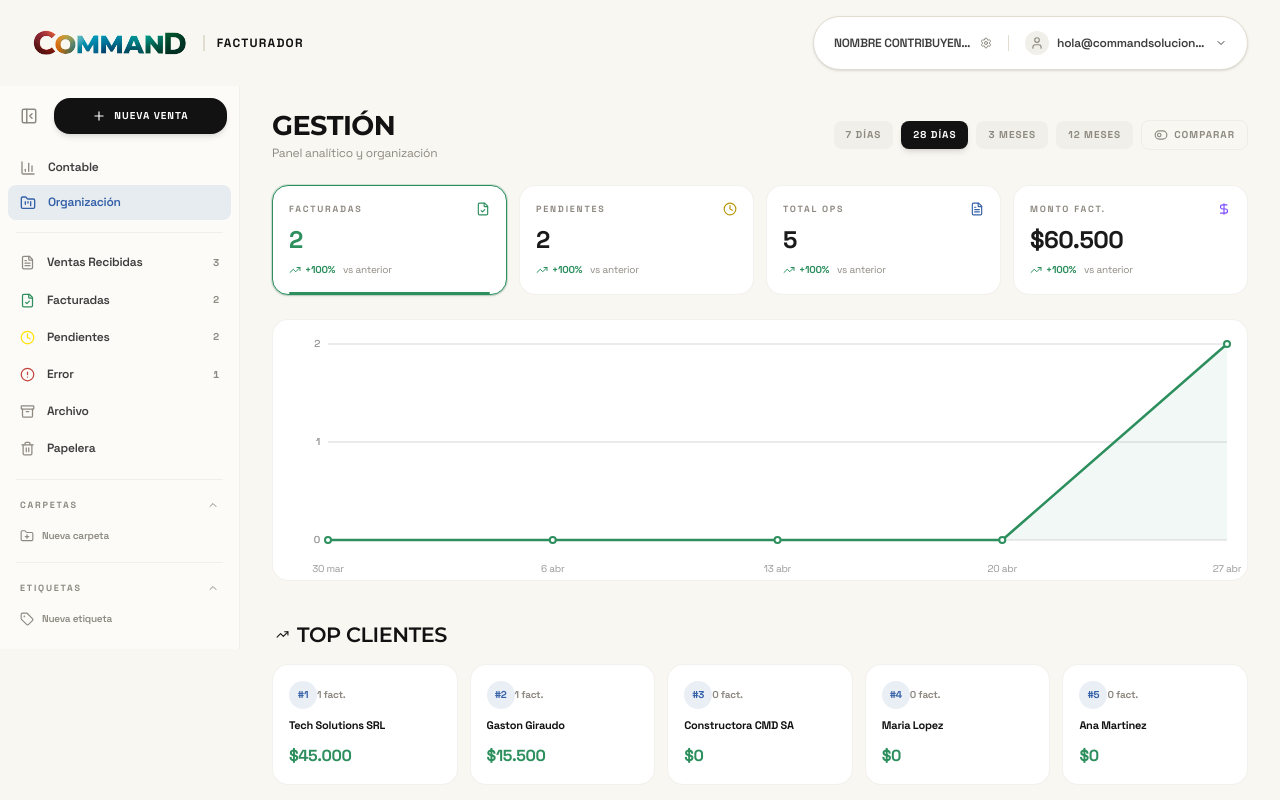
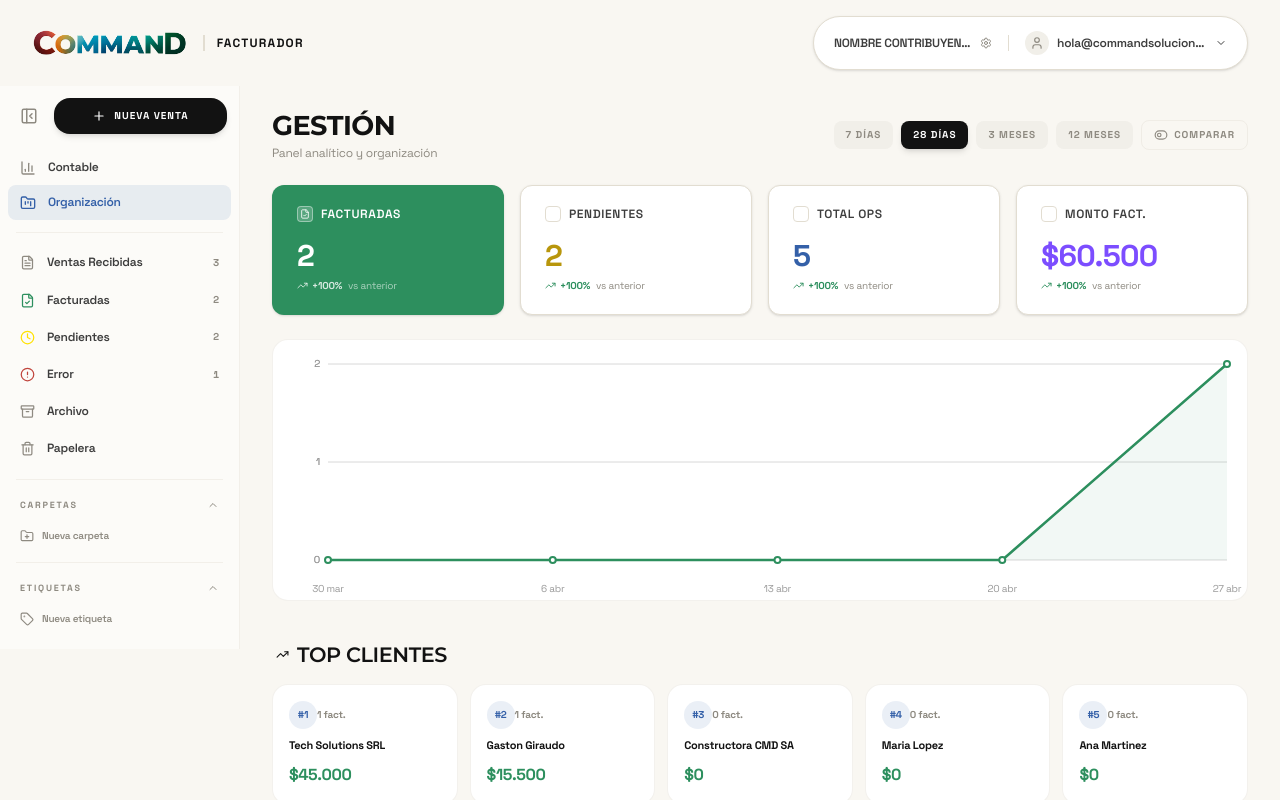
Before and after one commit to curiosidadparlante-jpg/demofacturador, a React (Vite) app: page / in a window 1280 px wide. Both pictures are taken after a click on the button "Organización". Shown: the top 800 px of the page. Built offline with nearby package versions, Linux system fonts and the light colour scheme.

Commit message:
style: update analytics cards to match contable cards

```diff
--- a/src/components/AnalyticsDashboard.jsx
+++ b/src/components/AnalyticsDashboard.jsx
@@ -10,10 +10,10 @@ const PRESETS = [
 ]
 
 const METRICS = {
-  facturadas: { color: '#2D8F5E', label: 'Facturadas', icon: FileCheck, format: v => v, isMoney: false },
-  pendientes: { color: '#b8960c', label: 'Pendientes', icon: Clock, format: v => v, isMoney: false },
-  total: { color: '#3460A8', label: 'Total Ops', icon: FileText, format: v => v, isMoney: false },
-  monto: { color: '#7C4DFF', label: 'Monto Fact.', icon: DollarSign, format: v => `$${Number(v||0).toLocaleString('es-AR')}`, isMoney: true },
+  facturadas: { color: '#2D8F5E', bgClass: 'bg-green', textClass: 'text-green', label: 'Facturadas', icon: FileCheck, format: v => v, isMoney: false },
+  pendientes: { color: '#FFE100', bgClass: 'bg-yellow', textClass: 'text-[#b8960c]', label: 'Pendientes', icon: Clock, format: v => v, isMoney: false },
+  total: { color: '#3460A8', bgClass: 'bg-blue', textClass: 'text-blue', label: 'Total Ops', icon: FileText, format: v => v, isMoney: false },
+  monto: { color: '#7C4DFF', bgClass: 'bg-purple', textClass: 'text-purple', label: 'Monto Fact.', icon: DollarSign, format: v => `$${Number(v||0).toLocaleString('es-AR')}`, isMoney: true },
 }
 
 function toDateStr(d) { return d.toISOString().split('T')[0] }
@@ -147,32 +147,40 @@ export default function AnalyticsDashboard({ ventas = [] }) {
       </div>
 
       {/* KPI Cards */}
-      <div className="grid grid-cols-2 lg:grid-cols-4 gap-3 mb-6">
+      <div className="flex flex-col xl:flex-row justify-between items-start xl:items-stretch gap-4 mb-6">
+        <div className="flex flex-wrap gap-2 lg:gap-4 flex-1">
           {cards.map(card => {
             const Icon = card.icon
             const isUp = card.change >= 0
+            const isActive = card.active
             return (
-            <button key={card.key} onClick={() => toggleMetric(card.key)}
-              className={`relative bg-white border rounded-2xl p-4 text-left transition-all cursor-pointer group hover:shadow-md hover:-translate-y-0.5 ${
-                card.active ? 'border-[color:var(--c)] shadow-sm ring-1 ring-[color:var(--c)]/20' : 'border-border/40'
-              }`}
-              style={{ '--c': card.color }}>
-              <div className="flex items-center justify-between mb-2">
-                <span className="text-[9px] font-black uppercase tracking-[0.2em] text-text-muted">{card.label}</span>
-                <Icon size={14} style={{ color: card.color }} />
+              <button
+                key={card.key}
+                onClick={() => toggleMetric(card.key)}
+                className={`relative flex-1 min-w-[140px] px-4 py-4 md:px-6 md:py-5 flex flex-col justify-between text-left transition-all duration-300 outline-none cursor-pointer rounded-xl border border-border shadow-sm group
+                  ${isActive ? `${card.bgClass} text-white border-transparent` : 'bg-white text-text-primary hover:bg-surface-alt'}
+                `}
+              >
+                <div className="flex items-center gap-2 mb-3 md:mb-4">
+                  <div className={`w-4 h-4 rounded-sm border flex items-center justify-center transition-colors ${isActive ? 'bg-white/20 border-white/40' : 'bg-surface border-border'}`}>
+                    {isActive && <Icon size={10} className="text-white" />}
                   </div>
-              <div className="text-2xl font-black tracking-tight" style={{ color: card.active ? card.color : '#1a1a1a' }}>
+                  <span className={`text-[10px] md:text-xs font-semibold uppercase tracking-wider ${isActive ? 'text-white' : 'text-text-secondary'}`}>{card.label}</span>
+                </div>
+                <div className="flex flex-col">
+                  <span className={`text-xl md:text-3xl font-black tracking-tight ${isActive ? 'text-white' : card.textClass}`}>
                     {card.isMoney ? card.format(card.value) : card.value}
+                  </span>
+                  <div className={`flex items-center gap-1 mt-1 text-[9px] md:text-[10px] font-bold ${isActive ? 'text-white/80' : (isUp ? 'text-green' : 'text-red')}`}>
+                    {isUp ? <TrendingUp size={11} /> : <TrendingDown size={11} />}
+                    {isUp ? '+' : ''}{card.change}%
+                    <span className={`font-normal ml-0.5 ${isActive ? 'text-white/60' : 'text-text-muted'}`}>vs anterior</span>
                   </div>
-              <div className={`flex items-center gap-1 mt-1.5 text-[10px] font-bold ${isUp ? 'text-green' : 'text-red'}`}>
-                {isUp ? <TrendingUp size={12} /> : <TrendingDown size={12} />}
-                {isUp ? '+' : ''}{card.change}%
-                <span className="text-text-muted font-normal ml-1">vs anterior</span>
                 </div>
-              {card.active && <div className="absolute bottom-0 left-4 right-4 h-0.5 rounded-full" style={{ backgroundColor: card.color }} />}
               </button>
             )
           })}
+        </div>
       </div>
 
       {/* Chart */}
```
Lines whose indentation alone changed are shown as unchanged.
